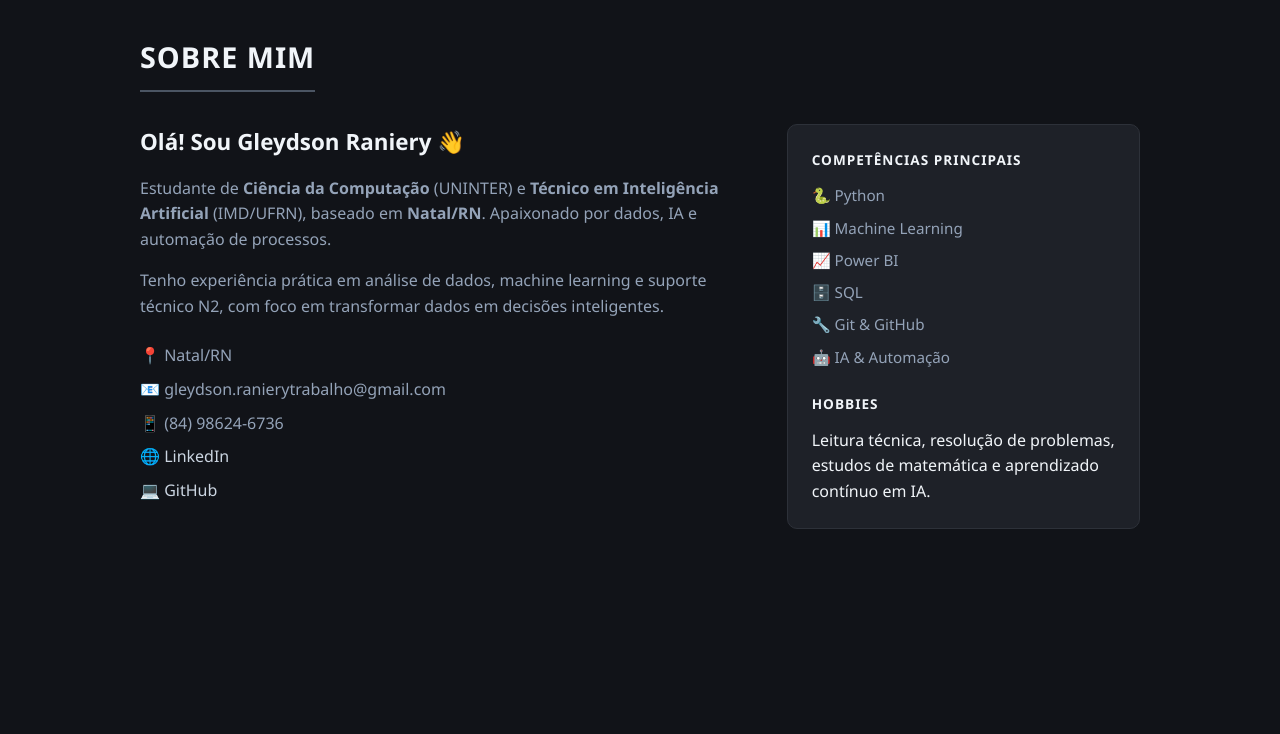
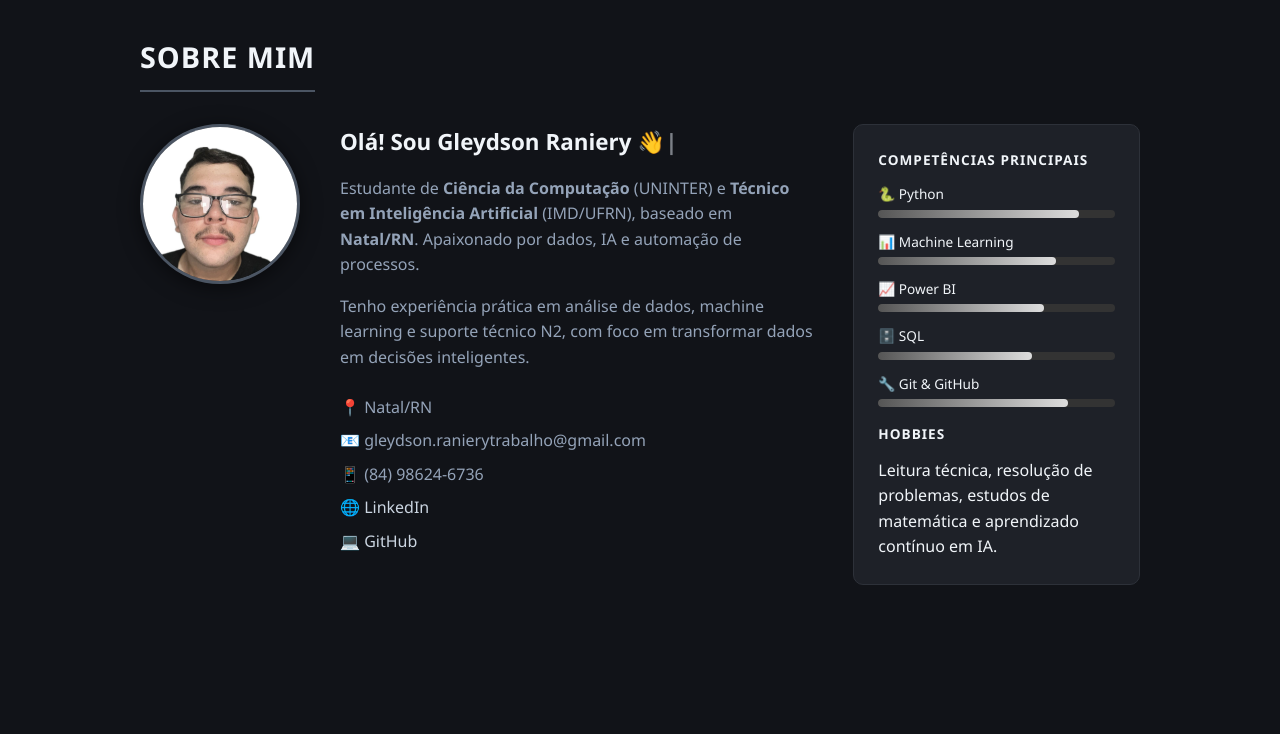
Before and after one commit to GleydsonDev/trabalho-web, a plain HTML site: page index.html in a window 1280 px wide. Shown: the part 66-800 px from the top of the page. Drawn offline with Linux system fonts and the light colour scheme.

Commit message:
Add files via upload

```diff
--- a/index.html
+++ b/index.html
@@ -39,8 +39,15 @@
 
       <!-- Apresentação pessoal -->
       <div class="sobre-conteudo">
+
+        <!-- Foto de perfil -->
+        <div class="foto-perfil-wrapper">
+          <img src="foto.jpg" alt="Foto de Gleydson Raniery" class="foto-perfil" />
+        </div>
+
         <div class="sobre-texto">
-          <h3>Olá! Sou Gleydson Raniery 👋</h3>
+          <!-- O texto do h3 é preenchido pelo efeito digitando no script.js -->
+          <h3 id="titulo-digitando"></h3>
           <p>
             Estudante de <strong>Ciência da Computação</strong> (UNINTER) e
             <strong>Técnico em Inteligência Artificial</strong> (IMD/UFRN),
@@ -61,18 +68,45 @@
           </ul>
         </div>
 
-        <!-- Card de habilidades e hobbies -->
+        <!-- Card de habilidades com barras animadas -->
         <div class="sobre-card">
           <h4>Competências principais</h4>
-          <ul class="habilidades">
-            <li>🐍 Python</li>
-            <li>📊 Machine Learning</li>
-            <li>📈 Power BI</li>
-            <li>🗄️ SQL</li>
-            <li>🔧 Git & GitHub</li>
-            <li>🤖 IA & Automação</li>
-          </ul>
-          <h4>Hobbies</h4>
+
+          <!-- Barras de habilidades — o JS anima a largura ao entrar na tela -->
+          <div class="skill-bars">
+            <div class="skill">
+              <span class="skill-nome">🐍 Python</span>
+              <div class="barra-fundo">
+                <div class="barra-preenchimento" data-nivel="85"></div>
+              </div>
+            </div>
+            <div class="skill">
+              <span class="skill-nome">📊 Machine Learning</span>
+              <div class="barra-fundo">
+                <div class="barra-preenchimento" data-nivel="75"></div>
+              </div>
+            </div>
+            <div class="skill">
+              <span class="skill-nome">📈 Power BI</span>
+              <div class="barra-fundo">
+                <div class="barra-preenchimento" data-nivel="70"></div>
+              </div>
+            </div>
+            <div class="skill">
+              <span class="skill-nome">🗄️ SQL</span>
+              <div class="barra-fundo">
+                <div class="barra-preenchimento" data-nivel="65"></div>
+              </div>
+            </div>
+            <div class="skill">
+              <span class="skill-nome">🔧 Git & GitHub</span>
+              <div class="barra-fundo">
+                <div class="barra-preenchimento" data-nivel="80"></div>
+              </div>
+            </div>
+          </div>
+
+          <h4 style="margin-top:1rem">Hobbies</h4>
           <p>Leitura técnica, resolução de problemas, estudos de matemática e aprendizado contínuo em IA.</p>
         </div>
       </div>
--- a/script.js
+++ b/script.js
@@ -150,3 +150,77 @@ linksAncora.forEach(function(link) {
     }
   });
 });
+
+
+// ================================================
+// 5. EFEITO DIGITANDO NO TÍTULO
+// Simula o texto sendo digitado letra por letra
+// ================================================
+
+// Texto que será "digitado" na tela
+const textoDigitando = 'Olá! Sou Gleydson Raniery 👋';
+const elementoTitulo = document.getElementById('titulo-digitando');
+let indiceLetra = 0; // Controla qual letra está sendo digitada
+
+function digitar() {
+  if (indiceLetra < textoDigitando.length) {
+    // Adiciona uma letra por vez ao elemento
+    elementoTitulo.textContent += textoDigitando.charAt(indiceLetra);
+    indiceLetra++;
+    setTimeout(digitar, 70); // 70ms entre cada letra
+  }
+}
+
+// Inicia o efeito assim que a página carrega
+digitar();
+
+
+// ================================================
+// 6. FADE-IN AO ROLAR A PÁGINA
+// Cards aparecem suavemente conforme o usuário rola
+// ================================================
+
+// Adiciona a classe 'fade-in' em todos os cards automaticamente
+const todosOsCards = document.querySelectorAll('.card, .sobre-card, .projeto');
+todosOsCards.forEach(function(card) {
+  card.classList.add('fade-in');
+});
+
+// IntersectionObserver: detecta quando o elemento entra na área visível da tela
+const observador = new IntersectionObserver(function(entradas) {
+  entradas.forEach(function(entrada) {
+    if (entrada.isIntersecting) {
+      // Quando o card entra na tela, adiciona 'visivel' para acionar o CSS
+      entrada.target.classList.add('visivel');
+    }
+  });
+}, { threshold: 0.15 }); // Dispara quando 15% do card está visível
+
+// Aplica o observador em cada card
+todosOsCards.forEach(function(card) {
+  observador.observe(card);
+});
+
+
+// ================================================
+// 7. BARRAS DE HABILIDADES ANIMADAS
+// Anima a largura das barras quando entram na tela
+// ================================================
+
+const barras = document.querySelectorAll('.barra-preenchimento');
+
+const observadorBarras = new IntersectionObserver(function(entradas) {
+  entradas.forEach(function(entrada) {
+    if (entrada.isIntersecting) {
+      // Lê o valor do atributo data-nivel (ex: 85) e define a largura em %
+      const nivel = entrada.target.getAttribute('data-nivel');
+      entrada.target.style.width = nivel + '%';
+      // Para de observar após animar (evita repetição)
+      observadorBarras.unobserve(entrada.target);
+    }
+  });
+}, { threshold: 0.3 });
+
+barras.forEach(function(barra) {
+  observadorBarras.observe(barra);
+});
--- a/style.css
+++ b/style.css
@@ -185,7 +185,7 @@ nav {
   height: 160px;
   border-radius: 50%;
   object-fit: cover;
-  object-position: center top;
+  object-position: center 65%;
   border: 3px solid var(--destaque-linha);
   box-shadow: 0 4px 20px rgba(0,0,0,0.5);
 }
@@ -458,3 +458,75 @@ footer a {
     font-size: 1.3rem;
   }
 }
+
+
+/* ================================================
+   EFEITOS DINÂMICOS
+   ================================================ */
+
+/* ---------- EFEITO DIGITANDO (cursor piscando) ---------- */
+#titulo-digitando {
+  font-size: 1.4rem;
+  margin-bottom: 1rem;
+  min-height: 2rem;
+}
+
+/* Cursor piscando após o texto digitado */
+#titulo-digitando::after {
+  content: '|';
+  animation: piscar 0.7s infinite;
+  color: var(--cor-primaria);
+}
+
+@keyframes piscar {
+  0%, 100% { opacity: 1; }
+  50%       { opacity: 0; }
+}
+
+/* ---------- FADE-IN AO ROLAR (cards aparecem) ---------- */
+/* Estado inicial: invisível e deslocado para baixo */
+.fade-in {
+  opacity: 0;
+  transform: translateY(30px);
+  transition: opacity 0.6s ease, transform 0.6s ease;
+}
+
+/* Quando o JS adiciona a classe 'visivel', o card aparece */
+.fade-in.visivel {
+  opacity: 1;
+  transform: translateY(0);
+}
+
+/* ---------- BARRAS DE HABILIDADES ---------- */
+.skill-bars {
+  margin-bottom: 0.5rem;
+}
+
+.skill {
+  margin-bottom: 0.8rem;
+}
+
+.skill-nome {
+  display: block;
+  font-size: 0.85rem;
+  margin-bottom: 0.3rem;
+  color: var(--texto-principal);
+}
+
+/* Fundo cinza da barra */
+.barra-fundo {
+  width: 100%;
+  height: 8px;
+  background-color: #333;
+  border-radius: 10px;
+  overflow: hidden;
+}
+
+/* Preenchimento da barra — começa em 0 e anima até o data-nivel via JS */
+.barra-preenchimento {
+  height: 100%;
+  width: 0%;                          /* Começa em 0, JS define o valor final */
+  background: linear-gradient(90deg, #555, #ddd);
+  border-radius: 10px;
+  transition: width 1.2s ease;        /* Animação suave de 1.2 segundos */
+}
```
